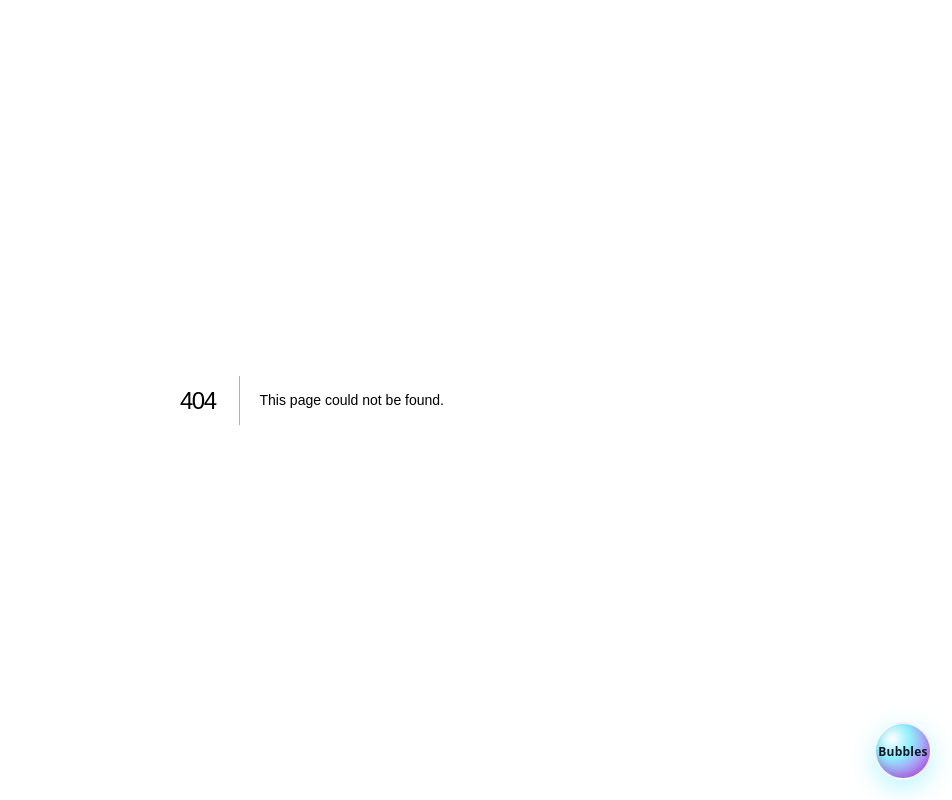
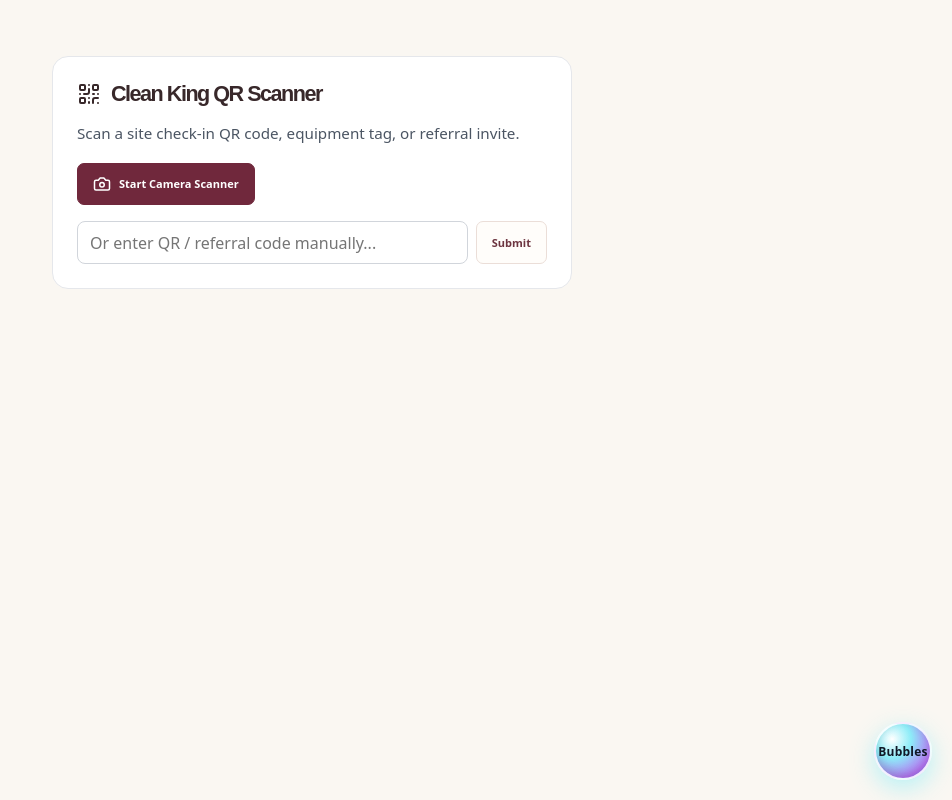
Before and after one commit to dwaynebroussard67-art/clean-king, a Next.js app: page /crew/scan in a window 1280 px wide. Before the commit this address had no page. Shown: the whole page, without its empty margins (328-1280 px from the left). Built offline with nearby package versions, Linux system fonts and the light colour scheme.

Commit message:
Add Clean King QR code scanner page at /crew/scan
Co-authored-by: arena-agent <297053741+arena-agent@users.noreply.github.com>

```diff
--- /dev/null
+++ b/app/crew/scan/page.js
@@ -0,0 +1,13 @@
+import ScannerClient from './scanner-client';
+
+export const metadata = {
+  title: 'QR Scanner | Clean King',
+};
+
+export default function CrewScanPage() {
+  return (
+    <main style={{ padding: '1.5rem' }}>
+      <ScannerClient />
+    </main>
+  );
+}
--- /dev/null
+++ b/app/crew/scan/scanner-client.js
@@ -0,0 +1,140 @@
+'use client';
+
+import { useEffect, useRef, useState } from 'react';
+import { Camera, CheckCircle2, QrCode, XCircle } from 'lucide-react';
+
+export default function ScannerClient() {
+  const videoRef = useRef(null);
+  const streamRef = useRef(null);
+  const [scanning, setScanning] = useState(false);
+  const [result, setResult] = useState(null);
+  const [error, setError] = useState('');
+  const [manualCode, setManualCode] = useState('');
+
+  async function startCamera() {
+    setError('');
+    setResult(null);
+    try {
+      const stream = await navigator.mediaDevices.getUserMedia({
+        video: { facingMode: 'environment' },
+      });
+      streamRef.current = stream;
+      if (videoRef.current) {
+        videoRef.current.srcObject = stream;
+        await videoRef.current.play();
+      }
+      setScanning(true);
+    } catch {
+      setError('Camera access was denied or is unavailable on this device. You can enter a code manually below.');
+      setScanning(false);
+    }
+  }
+
+  function stopCamera() {
+    if (streamRef.current) {
+      streamRef.current.getTracks().forEach(t => t.stop());
+      streamRef.current = null;
+    }
+    setScanning(false);
+  }
+
+  useEffect(() => {
+    if (!scanning) return;
+    if (typeof window === 'undefined' || !('BarcodeDetector' in window)) {
+      return;
+    }
+
+    const detector = new window.BarcodeDetector({ formats: ['qr_code'] });
+    let active = true;
+
+    const tick = async () => {
+      if (!active || !videoRef.current) return;
+      try {
+        const codes = await detector.detect(videoRef.current);
+        if (codes.length > 0 && codes[0].rawValue) {
+          setResult(codes[0].rawValue);
+          stopCamera();
+          return;
+        }
+      } catch {
+        // Ignore transient frame errors
+      }
+      if (active) requestAnimationFrame(tick);
+    };
+
+    const id = requestAnimationFrame(tick);
+    return () => {
+      active = false;
+      cancelAnimationFrame(id);
+    };
+  }, [scanning]);
+
+  useEffect(() => {
+    return () => stopCamera();
+  }, []);
+
+  function handleManualSubmit(e) {
+    e.preventDefault();
+    if (!manualCode.trim()) return;
+    setResult(manualCode.trim());
+    setManualCode('');
+  }
+
+  return (
+    <div style={{ maxWidth: '520px', margin: '2rem auto', padding: '1.5rem', background: '#fff', borderRadius: '16px', border: '1px solid #e5e7eb' }}>
+      <div style={{ display: 'flex', alignItems: 'center', gap: '10px', marginBottom: '1rem' }}>
+        <QrCode size={24} />
+        <h1 style={{ margin: 0, fontSize: '1.35rem' }}>Clean King QR Scanner</h1>
+      </div>
+      <p style={{ color: '#4b5563', fontSize: '0.95rem', marginBottom: '1.25rem' }}>
+        Scan a site check-in QR code, equipment tag, or referral invite.
+      </p>
+
+      {error && (
+        <div role="alert" style={{ display: 'flex', gap: '8px', alignItems: 'center', padding: '0.75rem', background: '#fef2f2', color: '#991b1b', borderRadius: '8px', marginBottom: '1rem', fontSize: '0.9rem' }}>
+          <XCircle size={18} />
+          <span>{error}</span>
+        </div>
+      )}
+
+      {result && (
+        <div role="status" style={{ display: 'flex', gap: '8px', alignItems: 'center', padding: '0.75rem', background: '#ecfdf5', color: '#065f46', borderRadius: '8px', marginBottom: '1rem', fontSize: '0.95rem' }}>
+          <CheckCircle2 size={18} />
+          <div>
+            <strong>Scanned:</strong> <span>{result}</span>
+          </div>
+        </div>
+      )}
+
+      <div style={{ marginBottom: '1rem' }}>
+        {!scanning ? (
+          <button type="button" className="btn dark" onClick={startCamera} style={{ display: 'inline-flex', alignItems: 'center', gap: '8px' }}>
+            <Camera size={18} />
+            Start Camera Scanner
+          </button>
+        ) : (
+          <button type="button" className="btn light" onClick={stopCamera}>
+            Stop Camera
+          </button>
+        )}
+      </div>
+
+      {scanning && (
+        <div style={{ borderRadius: '12px', overflow: 'hidden', border: '1px solid #d1d5db', marginBottom: '1rem', background: '#000' }}>
+          <video ref={videoRef} playsInline muted style={{ width: '100%', display: 'block' }} />
+        </div>
+      )}
+
+      <form onSubmit={handleManualSubmit} style={{ display: 'flex', gap: '8px', marginTop: '1rem' }}>
+        <input
+          type="text"
+          value={manualCode}
+          onChange={e => setManualCode(e.target.value)}
+          placeholder="Or enter QR / referral code manually..."
+          style={{ flex: 1, padding: '0.6rem 0.75rem', borderRadius: '8px', border: '1px solid #d1d5db' }}
+        />
+        <button type="submit" className="btn light">Submit</button>
+      </form>
+    </div>
+  );
+}
```
